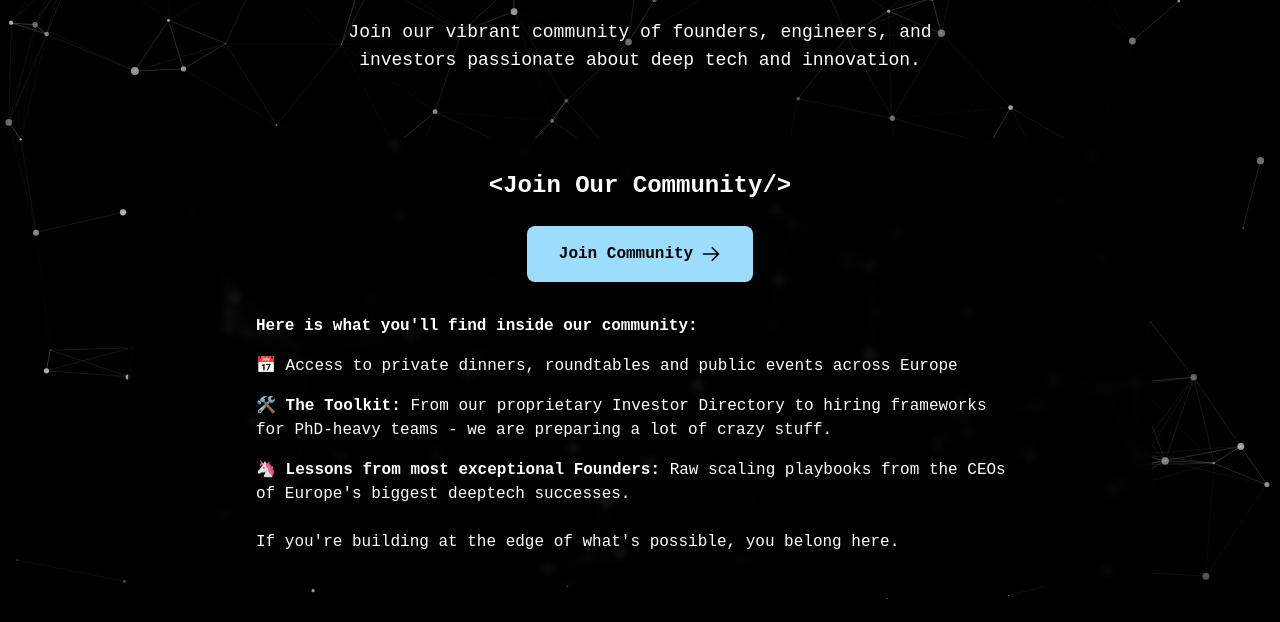
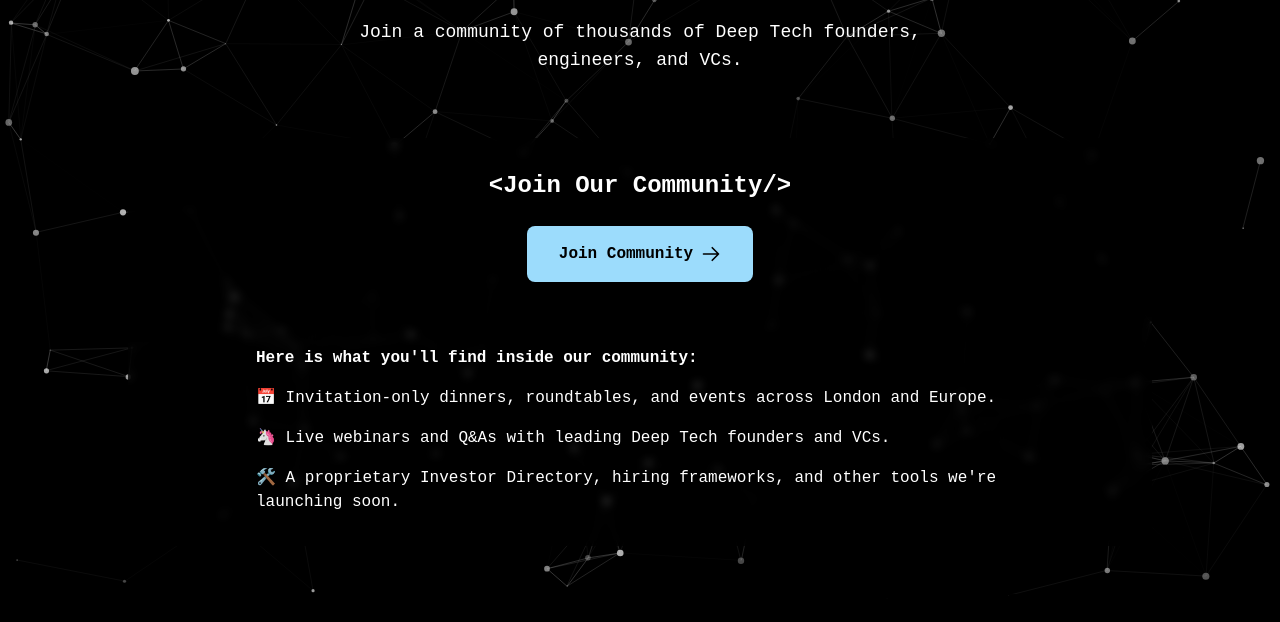
Before and after one commit to silicon-roundabout-ventures/roundabout-ventures-dashboard, a Gatsby site: page /community in a window 1280 px wide. Shown: the part 178-800 px from the top of the page. Built offline with nearby package versions, Linux system fonts and the light colour scheme; Gatsby itself is replaced by a stand-in of ours; a script that the page names is missing.

Commit message:
chore: spacing;

```diff
--- a/src/pages/community.tsx
+++ b/src/pages/community.tsx
@@ -15,7 +15,7 @@ const CommunityContent = () => {
         <div className="flex items-center justify-center flex-col">
           <h1 className="text-5xl md:text-6xl font-bold text-white mb-6 px-4 text-center">&lt;Community/&gt;</h1>
           <p className="text-lg text-white max-w-2xl mx-auto px-4 text-center">
-            Join our vibrant community of founders, engineers, and investors passionate about deep tech and innovation.
+            Join a community of thousands of Deep Tech founders, engineers, and VCs.
           </p>
         </div>
       </div>
@@ -51,20 +51,19 @@ const CommunityContent = () => {
               </div>
             )}
 
-            <div className="text-white text-left mt-8 max-w-3xl mx-auto">
+            <div className="text-white text-left mt-16 max-w-3xl mx-auto">
               <p className="font-bold mb-4">Here is what you&apos;ll find inside our community:</p>
               <ul className="space-y-4">
                 <li>
-                  📅 Access to private dinners, roundtables and public events across Europe
+                  📅 Invitation-only dinners, roundtables, and events across London and Europe.
                 </li>
                 <li>
-                  🛠️ <span className="font-bold">The Toolkit:</span> From our proprietary Investor Directory to hiring frameworks for PhD-heavy teams - we are preparing a lot of crazy stuff.
+                  🦄 Live webinars and Q&amp;As with leading Deep Tech founders and VCs.
                 </li>
                 <li>
-                  🦄 <span className="font-bold">Lessons from most exceptional Founders:</span> Raw scaling playbooks from the CEOs of Europe&apos;s biggest deeptech successes.
+                  🛠️ A proprietary Investor Directory, hiring frameworks, and other tools we&apos;re launching soon.
                 </li>
               </ul>
-              <p className="mt-6">If you&apos;re building at the edge of what&apos;s possible, you belong here.</p>
             </div>
           </div>
 
```
